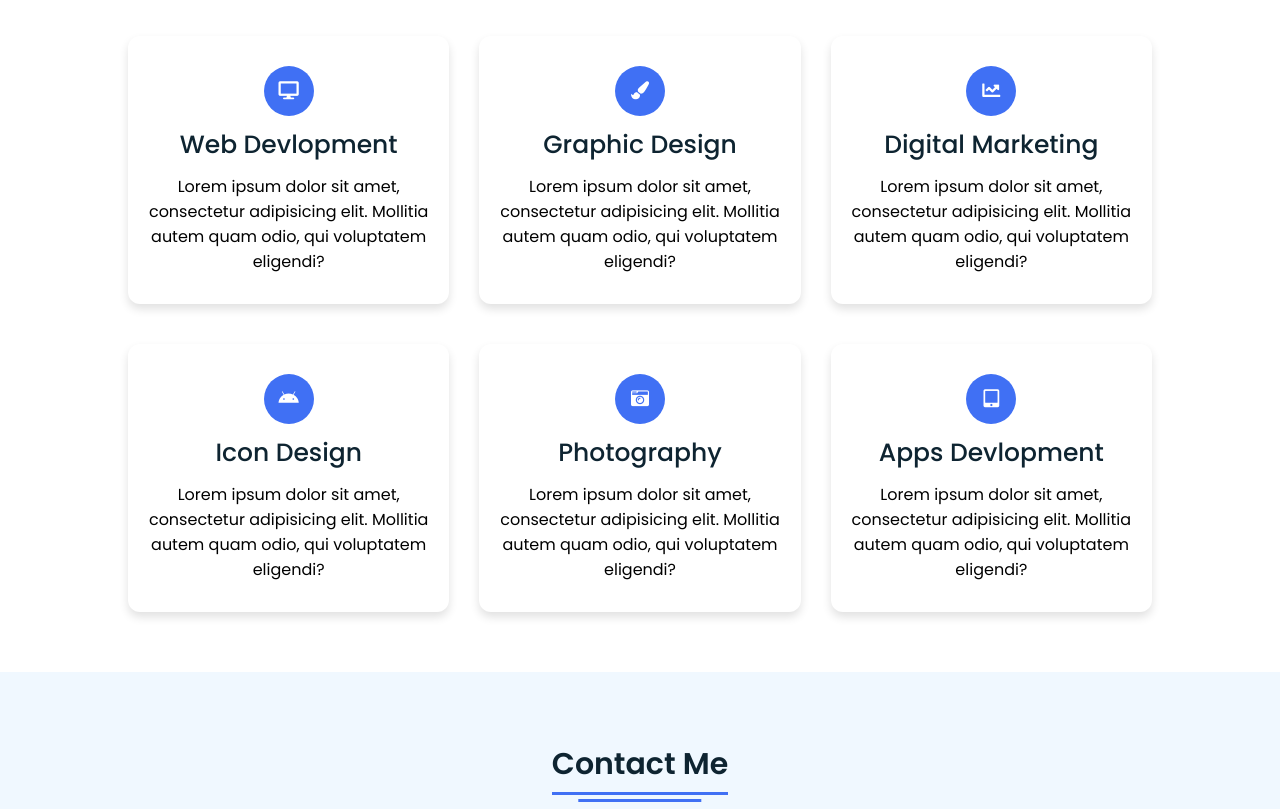
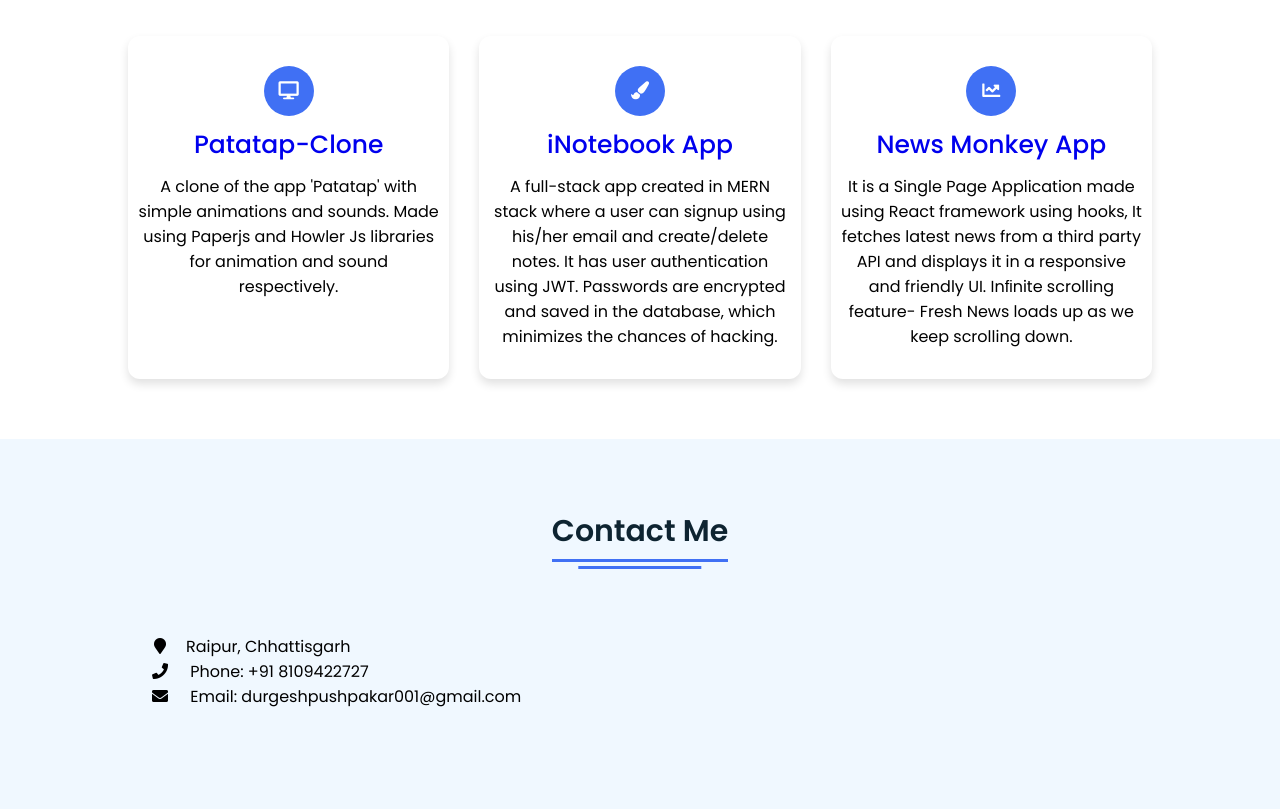
Before and after one commit to durgeshpushpakar/Portfolio-Website, a plain HTML site: page index.html in a window 1280 px wide. Shown: the part 2240-3049 px from the top of the page. Drawn offline with Linux system fonts and the light colour scheme; files whose address does not match are found by name.

Commit message:
Updating Website

```diff
--- a/index.html
+++ b/index.html
@@ -24,7 +24,7 @@
           <li><a href="#home">Home</a></li>
           <li><a href="#about">About</a></li>
           <li><a href="#skills">Skills</a></li>
-          <li><a href="https://drive.google.com/file/d/12Vom71nqzDnK86pU_pRASVMkpqjfEFAW/view?usp=sharing" target="_blank">Resume</a></li>
+          <li><a href="https://drive.google.com/file/d/1KuY6JldZxiDGh3DPBfB1u0JTAU9Bk_QQ/view?usp=sharing" target="_blank">Resume</a></li>
           <li><a href="#contact">Contact</a></li>
           <div class="cancel-btn">
             <i class="fas fa-times"></i>
@@ -74,7 +74,7 @@
       <p>I am a pre-final year Information Technology undergraduate from NIT Raipur, an institute of national importance. I am always energetic and eager to learn new skills and able to handle multiple tasks on a daily basis. I love gyming to keep myself fit and healthy.
       </p><br>
       <div class="button">
-        <a href="https://drive.google.com/file/d/12Vom71nqzDnK86pU_pRASVMkpqjfEFAW/view?usp=sharing" target="_blank">Download Resume</a>
+        <a href="https://drive.google.com/file/d/1KuY6JldZxiDGh3DPBfB1u0JTAU9Bk_QQ/view?usp=sharing" target="_blank">Download Resume</a>
       </div>
     </div>
   </div>
@@ -88,7 +88,7 @@
    <div class="title"><span>My Skills</span></div>
    <div class="skills-details">
      <div class="text">
-       <div class="topic">I have Proficiency in DSA and Full-stack Web Development using MERN Stack</div>
+       <div class="topic">I have Proficiency in DSA and Full-stack Web Development using MERN Stack and have achieved a peak contest-rating of 1669 on <a href="https://leetcode.com/durgeshp2904/">Leetcode</a> </div>
        <p></p>
        <div class="experience">
          <!-- <div class="num">10</div>
@@ -102,11 +102,11 @@
        </div>
        <div class="box">
          <div class="topic">Writing Skills</div>
-         <div class="per">70%</div>
+         <div class="per">85%</div>
        </div>
        <div class="box">
          <div class="topic">Front-end development</div>
-         <div class="per">75%</div>
+         <div class="per">80%</div>
        </div>
        <div class="box">
          <div class="topic">Back-end Development</div>
@@ -126,43 +126,31 @@
          <div class="icon">
            <i class="fas fa-desktop"></i>
        </div>
-       <div class="topic">Web Devlopment</div>
-       <p>Lorem ipsum dolor sit amet, consectetur adipisicing elit. Mollitia autem quam odio, qui voluptatem eligendi?</p>
-     </div>
+       <div class="topic"><a href="https://github.com/durgeshpushpakar/PatatapClone">Patatap-Clone</a></div>
+          <p>A clone of the app 'Patatap' with simple animations and sounds.
+            Made using Paperjs and Howler Js libraries for animation and sound
+            respectively.</p>
+       </div>
        <div class="box">
          <div class="icon">
            <i class="fas fa-paint-brush"></i>
        </div>
-       <div class="topic">Graphic Design</div>
-       <p>Lorem ipsum dolor sit amet, consectetur adipisicing elit. Mollitia autem quam odio, qui voluptatem eligendi?</p>
+       <div class="topic"><a href="https://github.com/durgeshpushpakar/iNotebook">iNotebook App</a> </div>
+       <p>A full-stack app created in MERN stack where a user can signup using
+        his/her email and create/delete notes.
+        It has user authentication using JWT.
+        Passwords are encrypted and saved in the database, which minimizes
+        the chances of hacking.</p>
      </div>
        <div class="box">
          <div class="icon">
            <i class="fas fa-chart-line"></i>
        </div>
-       <div class="topic">Digital Marketing</div>
-       <p>Lorem ipsum dolor sit amet, consectetur adipisicing elit. Mollitia autem quam odio, qui voluptatem eligendi?</p>
-     </div>
-       <div class="box">
-         <div class="icon">
-           <i class="fab fa-android"></i>
-       </div>
-       <div class="topic">Icon Design</div>
-       <p>Lorem ipsum dolor sit amet, consectetur adipisicing elit. Mollitia autem quam odio, qui voluptatem eligendi?</p>
-     </div>
-       <div class="box">
-         <div class="icon">
-           <i class="fas fa-camera-retro"></i>
-       </div>
-       <div class="topic">Photography</div>
-       <p>Lorem ipsum dolor sit amet, consectetur adipisicing elit. Mollitia autem quam odio, qui voluptatem eligendi?</p>
-     </div>
-       <div class="box">
-         <div class="icon">
-           <i class="fas fa-tablet-alt"></i>
-       </div>
-       <div class="topic">Apps Devlopment</div>
-       <p>Lorem ipsum dolor sit amet, consectetur adipisicing elit. Mollitia autem quam odio, qui voluptatem eligendi?</p>
+       <div class="topic"><a href="https://github.com/durgeshpushpakar/NewsMonkey-app">News Monkey App</a></div>
+       <p>It is a Single Page Application  made using React framework using
+        hooks, It fetches latest news from a third party API and displays it in a
+        responsive and friendly UI. Inﬁnite scrolling feature-  Fresh News loads up as we keep scrolling
+        down.</p>
      </div>
    </div>
    </div>
```
